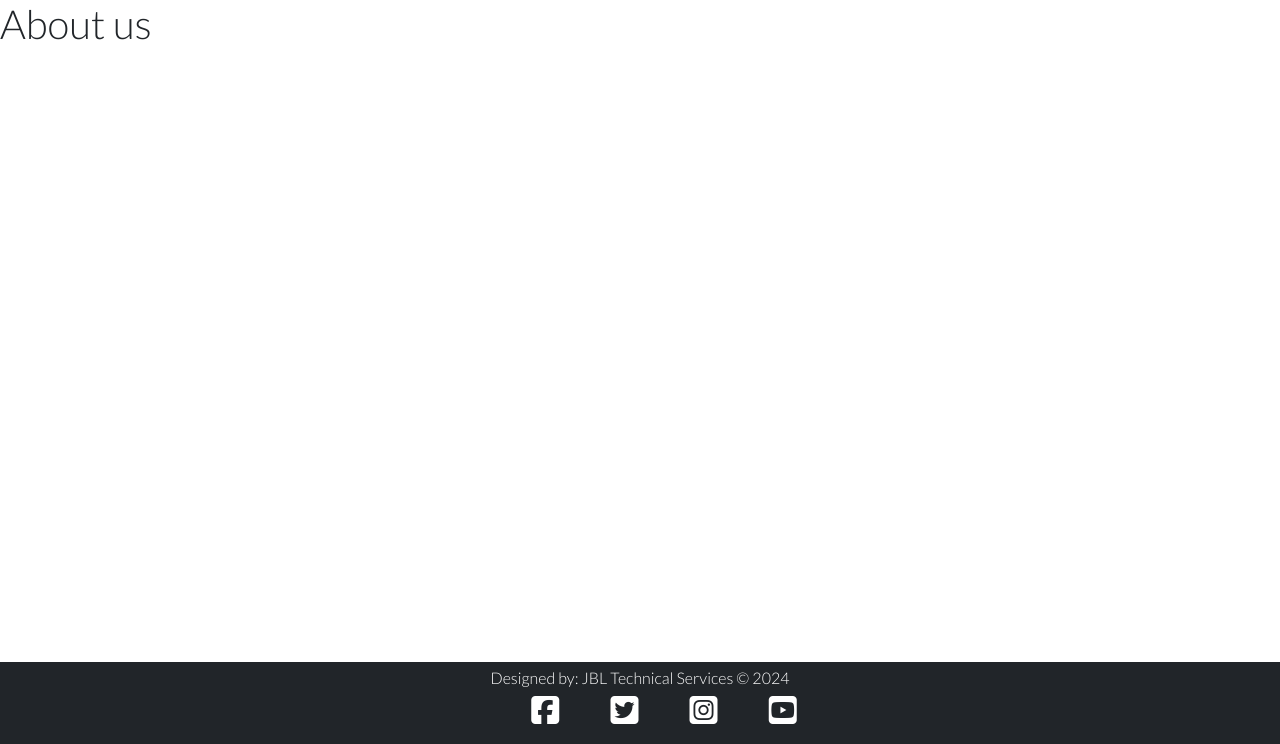
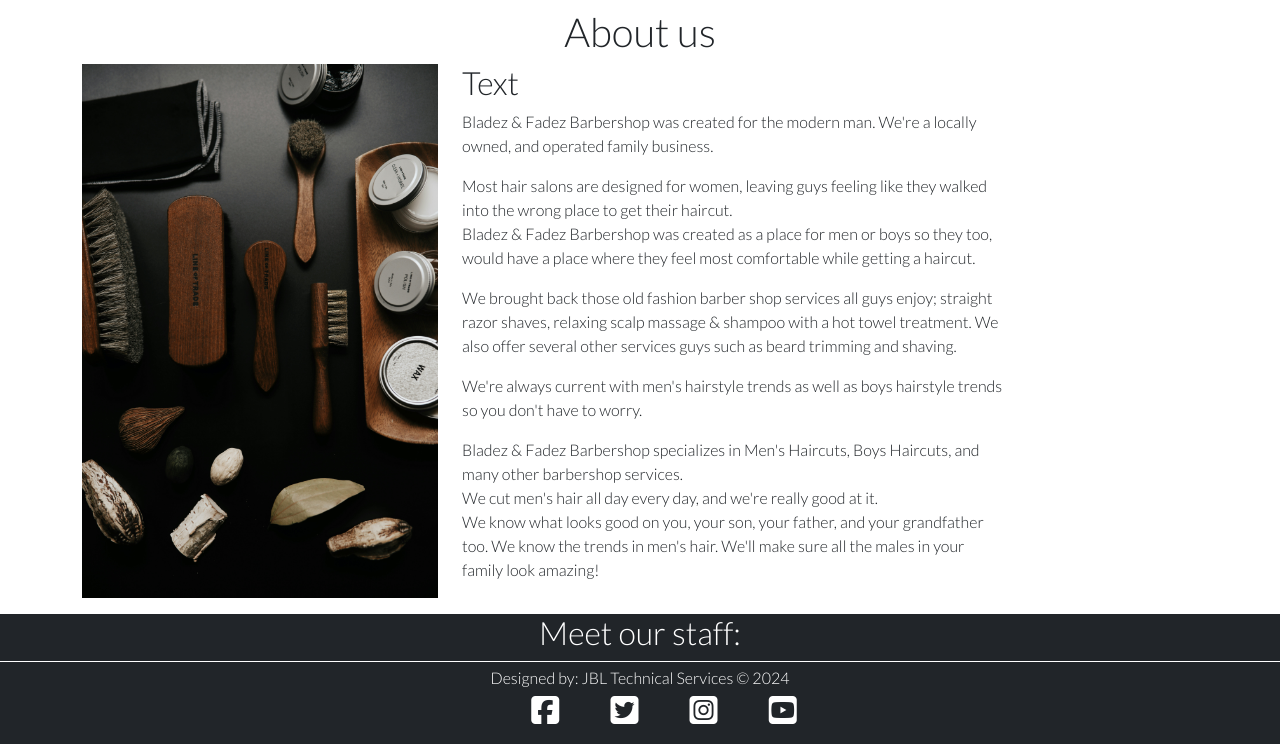
Before and after one commit to jayleighton/django-barber-shop, a Django app: page /about/ in a window 1280 px wide. Shown: the part 56-800 px from the top of the page. Run offline with Django 4.2, Linux system fonts and the light colour scheme; some libraries are stand-ins or nearby versions.

Commit message:
Style the about page

```diff
--- a/home/templates/home/about.html
+++ b/home/templates/home/about.html
@@ -1,5 +1,102 @@
 {% extends "base.html" %} {% block content %}
 <!-- Load static content -->
 {% load static %}
-<h1>About us</h1>
+<section class="about-us">
+  <div class="container mt-2">
+    <div class="row">
+      <div class="col-md-6 offset-md-3">
+        <h1 class="text-center">About us</h1>
+      </div>
+    </div>
+    <div class="row">
+      <div class="col-md-4">
+        <img
+          class="service-img"
+          src="{% static 'images/lina-verovaya-unsplash.jpg' %}"
+          alt=""
+        />
+      </div>
+      <div class="col-md-6">
+        <h2>Text</h2>
+        <p>
+          Bladez &amp; Fadez Barbershop was created for the modern man. We're a
+          locally owned, and operated family business.
+        </p>
+        <p>
+          Most hair salons are designed for women, leaving guys feeling like
+          they walked into the wrong place to get their haircut. <br />Bladez
+          &amp; Fadez Barbershop was created as a place for men or boys so they
+          too, would have a place where they feel most comfortable while getting
+          a haircut.
+        </p>
+        <p>
+          We brought back those old fashion barber shop services all guys enjoy;
+          straight razor shaves, relaxing scalp massage & shampoo with a hot
+          towel treatment. We also offer several other services guys such as
+          beard trimming and shaving.
+        </p>
+        <p>
+          We're always current with men's hairstyle trends as well as boys
+          hairstyle trends so you don't have to worry.
+        </p>
+        <p>
+          Bladez &amp; Fadez Barbershop specializes in Men's Haircuts, Boys
+          Haircuts, and many other barbershop services. <br />We cut men's hair
+          all day every day, and we're really good at it. <br />We know what
+          looks good on you, your son, your father, and your grandfather too. We
+          know the trends in men's hair. We'll make sure all the males in your
+          family look amazing!
+        </p>
+      </div>
+    </div>
+  </div>
+</section>
+
+<section class="staff">
+  <div class="container-fluid mt-3 bg-dark">
+    <div class="row">
+      <div class="col-md-6 offset-md-3">
+        <h2 class="text-center text-white">Meet our staff:</h2>
+      </div>
+    </div>
+    <div class="row">
+      {% for member in staff_list%}
+      <div class="col-md-2">
+        <div class="card mb-4 h-100">
+          <div class="card-body d-flex flex-column">
+            <div class="image-container">
+              {% if "placeholder" in member.image.url %}
+              <img
+                class="card-img-top"
+                src="{% static 'images/nobody.jpg' %}"
+                alt="placeholder image"
+              />
+              {% else %}
+              <img
+                class="card-img-top scale"
+                src=" {{ member.image.url }}"
+                alt="{{ member.first_name }}"
+              />
+              {% endif %}
+            </div>
+
+            <h2 class="card-title">
+              {{ member.first_name }} {{ member.last_name }}
+            </h2>
+            <p class="card-text">{{ member.description|safe }}</p>
+            {% if user.is_manager %}
+            <div class="mt-auto text-center">
+              <a href="#" class="btn btn-lg btn-dark btn-edit"
+                ><i class="fas fa-calendar-check px-3"></i>Book now</a
+              >
+            </div>
+            {% endif %}
+          </div>
+        </div>
+      </div>
+      {% if forloop.counter|divisibleby:6 %}
+    </div>
+    <div class="row mt-3">{% endif %} {% endfor %}</div>
+  </div>
+</section>
 {% endblock %}
--- a/home/views.py
+++ b/home/views.py
@@ -32,5 +32,8 @@ class CustomSignUpView(SignupForm):
     template_name = 'signup.html'
 
 def about_page(request):
+    staff = User.objects.filter(is_staff=True, is_superuser=False).order_by('date_joined')
 
-    return render(request, 'home/about.html')
+    return render(request, 'home/about.html', {
+        'staff_list': staff,
+    })
--- a/setup/templates/setup/staff.html
+++ b/setup/templates/setup/staff.html
@@ -26,7 +26,7 @@
 
 <div class="container-fluid bg-dark">
   <div class="row">
-    <!-- Blog Entries Column -->
+
     <div class="col-12 mt-3 left">
       <div class="row">
         {% for member in user_list %}
```
Also changed, not shown: home/templates/home/index.html (+23 -8 lines), static/images/lina-verovaya-unsplash.jpg (added).
